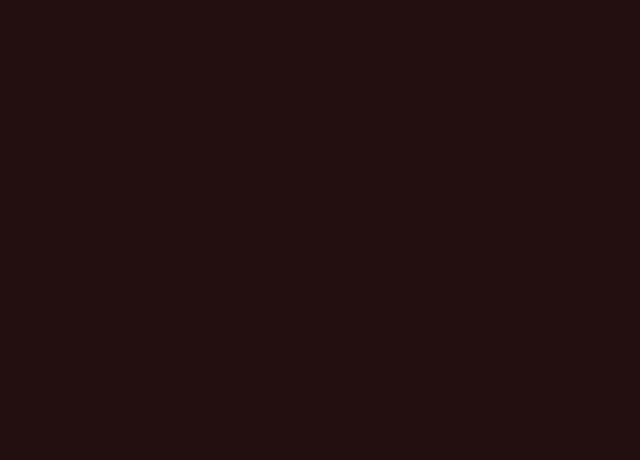
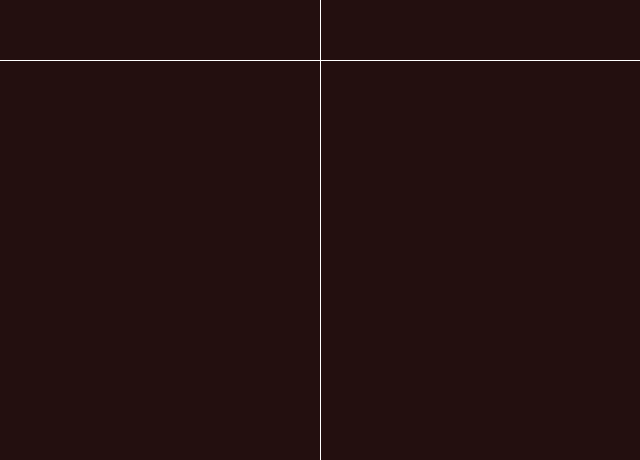
Before and after one commit to swornimbarahi/portfolio-sora, a React (Create React App) app: page / in a window 1280 px wide. Shown: the part 340-800 px from the top of the page, without its empty margins (64-704 px from the left). Built offline with nearby package versions, Linux system fonts and the light colour scheme.

Commit message:
Added background

```diff
--- a/src/App.tsx
+++ b/src/App.tsx
@@ -1,8 +1,15 @@
 import React, { FunctionComponent } from "react";
+
+import { Background } from "./components/Background";
+
 import "./App.scss";
 
 const App: FunctionComponent = () => {
-  return <div className="ui-min-vh ui-min-vw ui-bg--charcoal"></div>;
+	return (
+		<div>
+			<Background />
+		</div>
+	);
 };
 
 export default App;
--- /dev/null
+++ b/src/components/Background/index.scss
@@ -0,0 +1,9 @@
+.line-ver {
+  width: 1px;
+  left: 30vw;
+}
+
+.line-hor {
+  height: 1px;
+  top: 50vh;
+}
--- /dev/null
+++ b/src/components/Background/index.tsx
@@ -0,0 +1,24 @@
+import React, { FunctionComponent } from "react";
+
+import "./index.scss";
+
+import classnames from "classnames";
+
+export const Background: FunctionComponent = () => {
+	return (
+		<div className="ui-min-vw ui-min-vh ui-bg--charcoal ui-position--fixed">
+			<div
+				className={classnames(
+					"ui-min-vh ui-bg--white ui-position--absolute",
+					"line-ver"
+				)}
+			/>
+      <div
+				className={classnames(
+					"ui-min-vw ui-bg--white ui-position--absolute",
+					"line-hor"
+				)}
+			/>
+		</div>
+	);
+};
```
